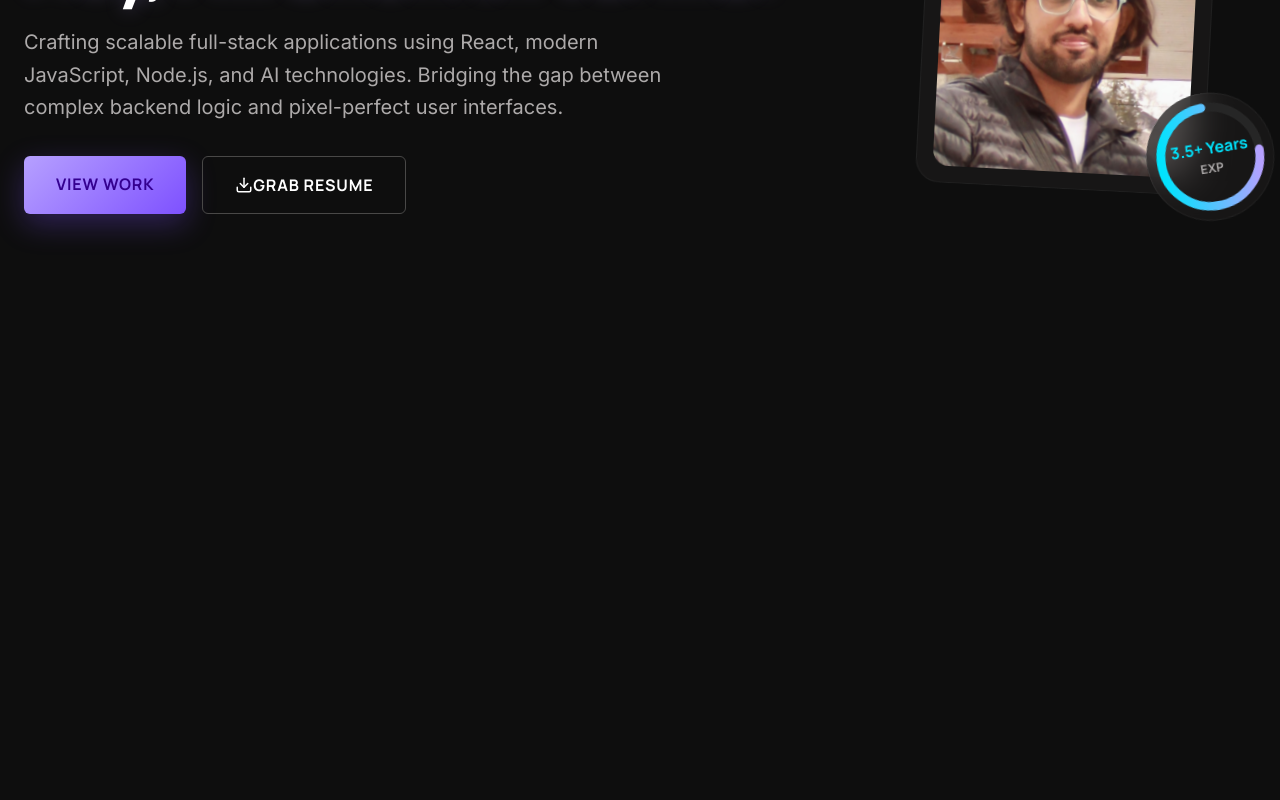
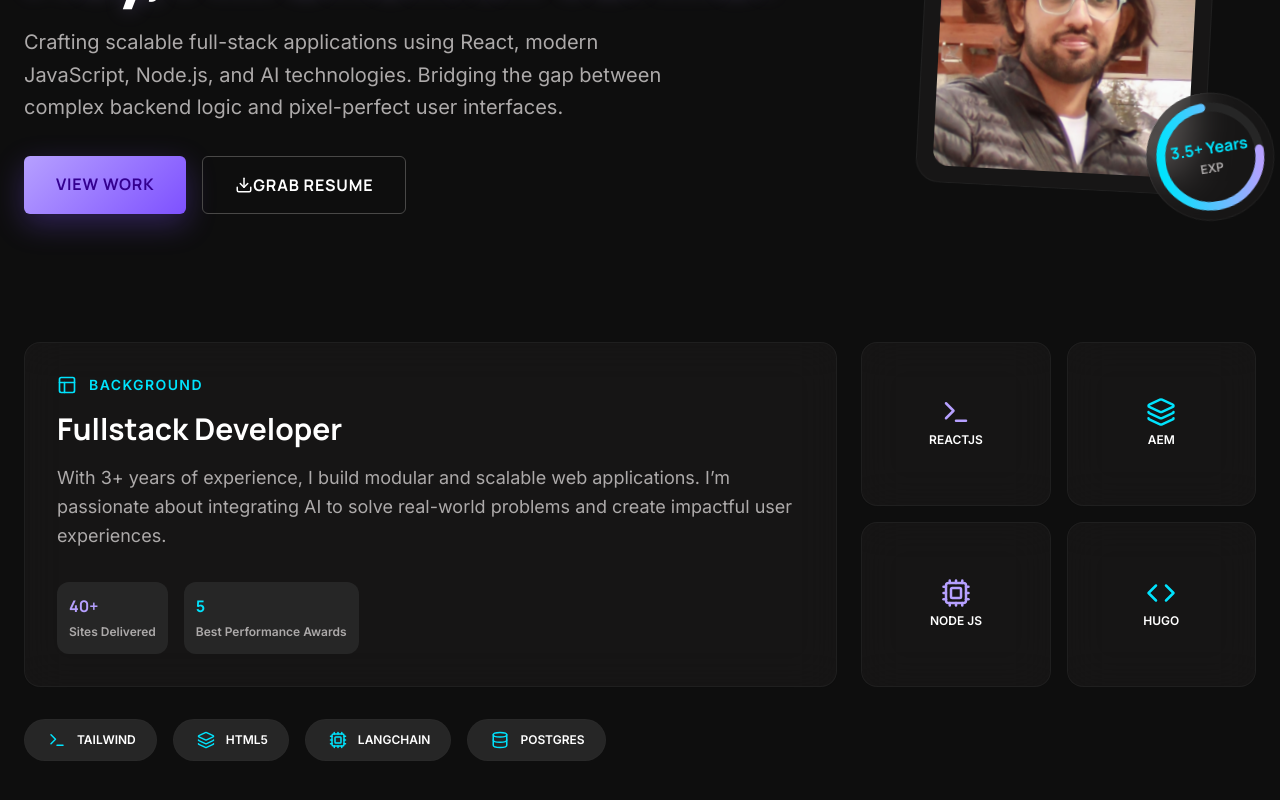
Before and after one commit to snehithvarma86/PortfolioSite, a React (Vite) app: page / in a window 1280 px wide. Shown: the part 252-1052 px from the top of the page. Before the commit the page ends 800 px from the top, so only its background shows below. Built offline with nearby package versions, Linux system fonts and the light colour scheme.

Commit message:
About section

```diff
--- a/package.json
+++ b/package.json
@@ -1,10 +1,10 @@
 {
   "name": "portfoliosite",
   "private": true,
-  "version": "0.0.0",
+  "version": "0.0.0 ",
   "type": "module",
   "scripts": {
-    "dev": "vite",
+    "dev": "vite --host=0.0.0.0",
     "build": "vite build",
     "lint": "eslint .",
     "preview": "vite preview"
--- a/src/App.jsx
+++ b/src/App.jsx
@@ -1,4 +1,5 @@
 import "./App.css";
+import About from "./components/About";
 import Header from "./components/Header";
 import Hero from "./components/Hero";
 
@@ -8,6 +9,7 @@ function App() {
       <Header />
       <main className="pt-32 pb-20 px-6 max-w-7xl mx-auto space-y-32">
         <Hero />
+        <About />
       </main>
     </div>
   );
--- /dev/null
+++ b/src/components/About.jsx
@@ -0,0 +1,86 @@
+import { motion } from "motion/react";
+import { Code, Cpu, Database, Layers, Layout, Terminal } from "lucide-react";
+
+const About = () => {
+  return (
+    <section id="tech" className="grid grid-cols-1 md:grid-cols-12 gap-6">
+      <motion.div
+        whileHover={{ y: -5 }}
+        className="md:col-span-8 glass-card rounded-2xl p-8 flex flex-col justify-between hover:bg-surface-bright transition-all duration-300"
+      >
+        <div className="space-y-4">
+          <div className="flex items-center gap-3 text-secondary">
+            <Layout size={20} />
+            <span className="font-bold text-sm uppercase tracking-widest">
+              Background
+            </span>
+          </div>
+          <h3 className="text-3xl font-headline font-bold">
+            Fullstack Developer
+          </h3>
+          <p className="text-on-surface-variant leading-relaxed text-lg">
+            With 3+ years of experience, I build modular and scalable web
+            applications. I’m passionate about integrating AI to solve
+            real-world problems and create impactful user experiences.
+          </p>
+        </div>
+        <div className="mt-8 flex gap-4">
+          <div className="p-3 bg-surface-container-highest rounded-xl">
+            <span className="text-primary font-headline font-bold block">
+              40+
+            </span>
+            <span className="text-on-surface-variant text-xs font-bold ">
+              Sites Delivered
+            </span>
+          </div>
+          <div className="p-3 bg-surface-container-highest rounded-xl">
+            <span className="text-secondary font-headline font-bold block">
+              5
+            </span>
+            <span className="text-on-surface-variant text-xs font-bold ">
+              Best Performance Awards
+            </span>
+          </div>
+        </div>
+      </motion.div>
+
+      <div className="md:col-span-4 grid grid-cols-2 gap-4">
+        {[
+          { icon: <Terminal />, label: "ReactJS", color: "text-primary" },
+          { icon: <Layers />, label: "AEM ", color: "text-secondary" },
+          { icon: <Cpu />, label: "Node JS", color: "text-primary" },
+          { icon: <Code />, label: "Hugo", color: "text-secondary" },
+        ].map((tech, i) => (
+          <motion.div
+            key={i}
+            whileHover={{ scale: 1.1 }}
+            className="glass-card rounded-2xl p-4 flex flex-col items-center justify-center gap-2 hover:bg-surface-bright transition-all"
+          >
+            <div className={`${tech.color} scale-125`}>{tech.icon}</div>
+            <span className={"text-xs  font-bold uppercase"}>{tech.label}</span>
+          </motion.div>
+        ))}
+      </div>
+      <div className="md:col-span-12 flex flex-wrap gap-4 py-2">
+        {[
+          { icon: <Terminal />, label: "Tailwind" },
+          { icon: <Layers />, label: "HTML5" },
+          { icon: <Cpu />, label: "Langchain" },
+          { icon: <Database />, label: "Postgres" },
+        ].map((skill, i) => (
+          <div
+            key={i}
+            className="bg-surface-container-highest rounded-full px-5 py-2 flex items-center gap-2 border border-outline-variant/10"
+          >
+            <div className="text-secondary scale-75">{skill.icon}</div>
+            <span className="text-xs font-bold uppercase text-on-surface">
+              {skill.label}
+            </span>
+          </div>
+        ))}
+      </div>
+    </section>
+  );
+};
+
+export default About;
```
